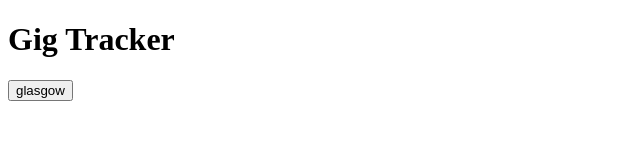
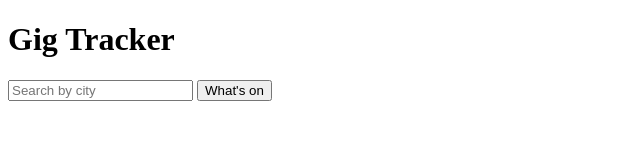
Before and after one commit to nikhsharma/gig-tracker, a website: page index.html in a window 1280 px wide. Shown: the whole page, without its empty margins (0-640 px from the left). Drawn offline with Linux system fonts and the light colour scheme.

Commit message:
Adds ability to search by city

```diff
--- a/index.html
+++ b/index.html
@@ -7,7 +7,8 @@
   </head>
   <body>
     <h1>Gig Tracker</h1>
-    <button id="city" value="Glasgow">glasgow</button>
+    <input type="text" id="selected-city" placeholder="Search by city">
+    <button id="city">What's on</button>
     <section id="event-list">
     </section>
   </body>
--- a/public/index.js
+++ b/public/index.js
@@ -4,6 +4,8 @@ const app = function() {
 
   const cityButton = document.querySelector('#city');
   cityButton.addEventListener('click', function() {
+
+    const city = document.querySelector('#selected-city').value;
     makeRequest(`https://app.ticketmaster.com/discovery/v2/events.json?city=${city}&size=100&apikey=${TicketMasterAPIKey}`, ticketMasterData);
   })
 }
@@ -23,6 +25,7 @@ const ticketMasterData = function () {
 
 const populateList = function(events) {
   const eventSection = document.querySelector('#event-list');
+  eventSection.innerHTML = '';
   events.forEach(function(event) {
     const newEvent = createIndividualEvent(event);
     eventSection.appendChild(newEvent);
@@ -30,7 +33,6 @@ const populateList = function(events) {
 }
 
 const createIndividualEvent = function(event) {
-  console.log(event['_embedded'].venues[0].name);
   const div = document.createElement('div');
   div.classList.add('event')
   const artistName = document.createElement('h3');
```
